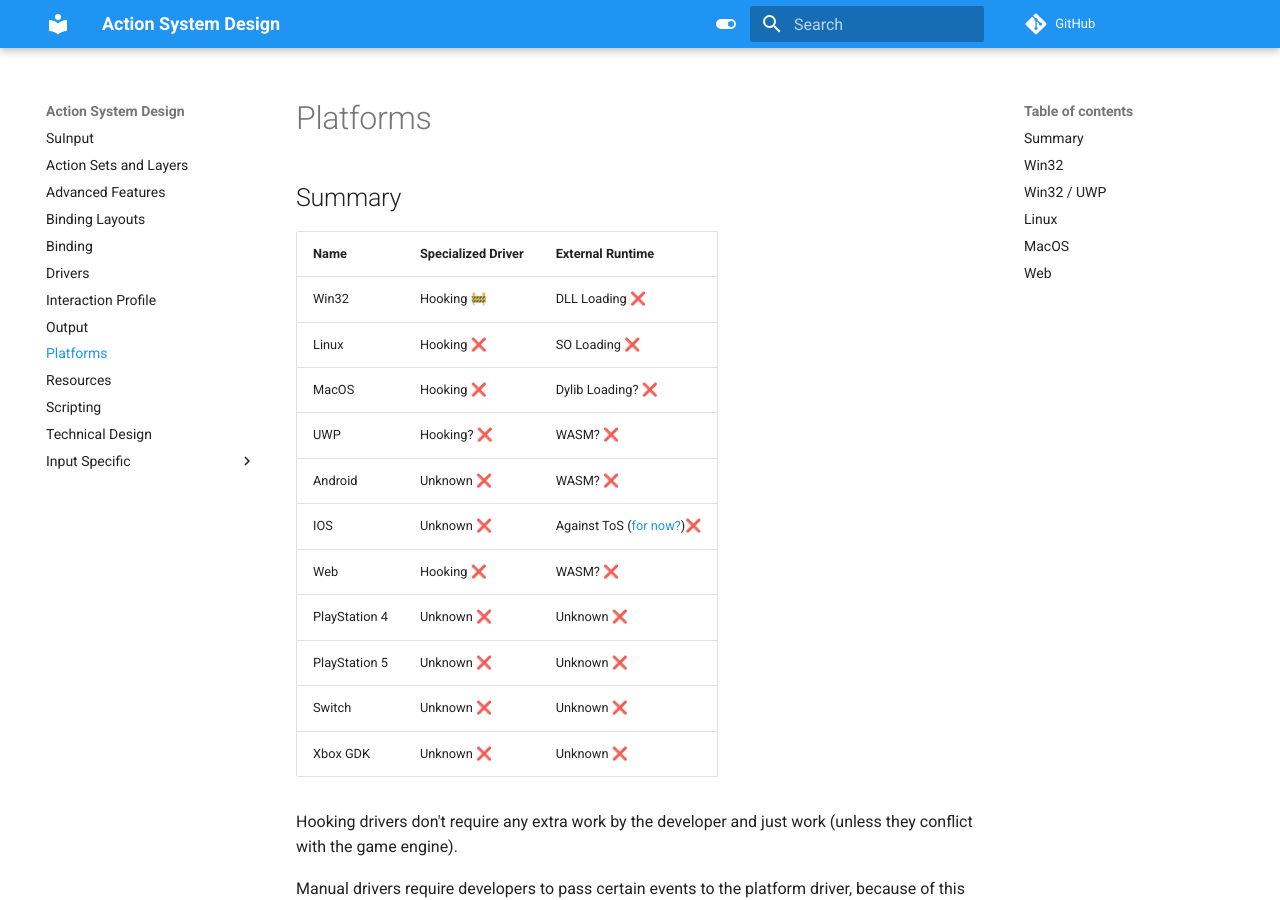
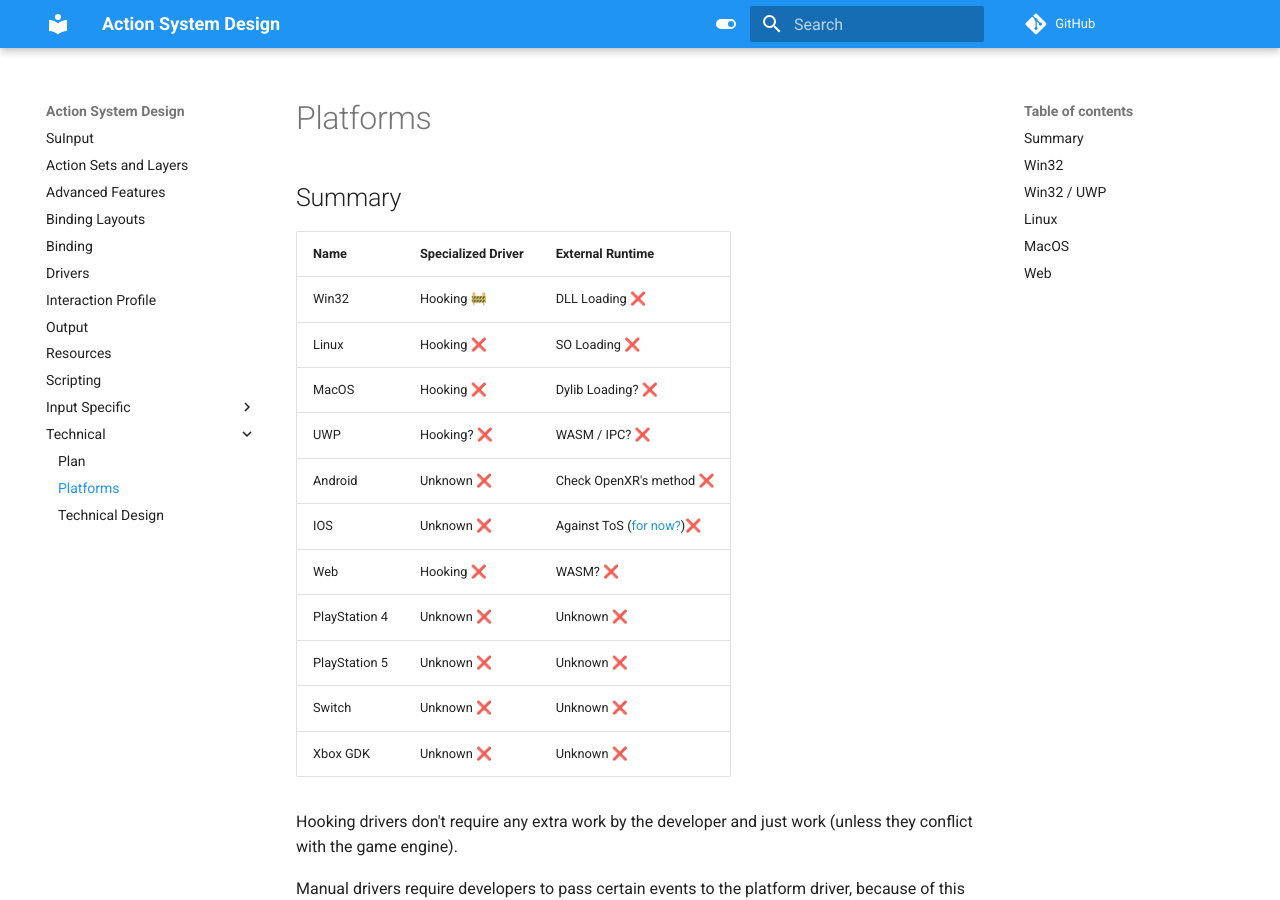
Before and after one commit to Sorenon/Action-System, an MkDocs documentation site: the page built from docs/Technical/Platforms.md, in a window 1280 px wide and 900 px high. Built offline with MkDocs 1.6.1 and Material for MkDocs 9.7.7, drawn with Linux system fonts in a browser that asks for light colours; comment, search, counter and statistics services are not loaded.

Commit message:
Technical docs

```diff
--- a/docs/Platforms.md
+++ b/docs/Technical/Platforms.md
@@ -6,8 +6,8 @@
 | Win32         | Hooking 🚧         | DLL Loading ❌                                                                                                                      |
 | Linux         | Hooking ❌         | SO Loading ❌                                                                                                                       |
 | MacOS         | Hooking ❌         | Dylib Loading? ❌                                                                                                                   |
-| UWP           | Hooking? ❌        | WASM? ❌                                                                                                                            |
-| Android       | Unknown ❌         | WASM? ❌                                                                                                                            |
+| UWP           | Hooking? ❌        | WASM / IPC? ❌                                                                                                                            |
+| Android       | Unknown ❌         | Check OpenXR's method ❌                                                                                                                            |
 | IOS           | Unknown ❌         | Against ToS ([for now?](https://www.theverge.com/2022/3/25/22996248/apple-sideloading-apps-store-third-party-eu-dma-requirement))❌ |
 | Web           | Hooking ❌         | WASM? ❌                                                                                                                            |
 | PlayStation 4 | Unknown ❌         | Unknown ❌                                                                                                                            |
```
Also changed, not shown: docs/Technical/Plan.md (added, +15 -0 lines), docs/Technical/Technical Design.md (renamed from docs/Technical Design.md).
